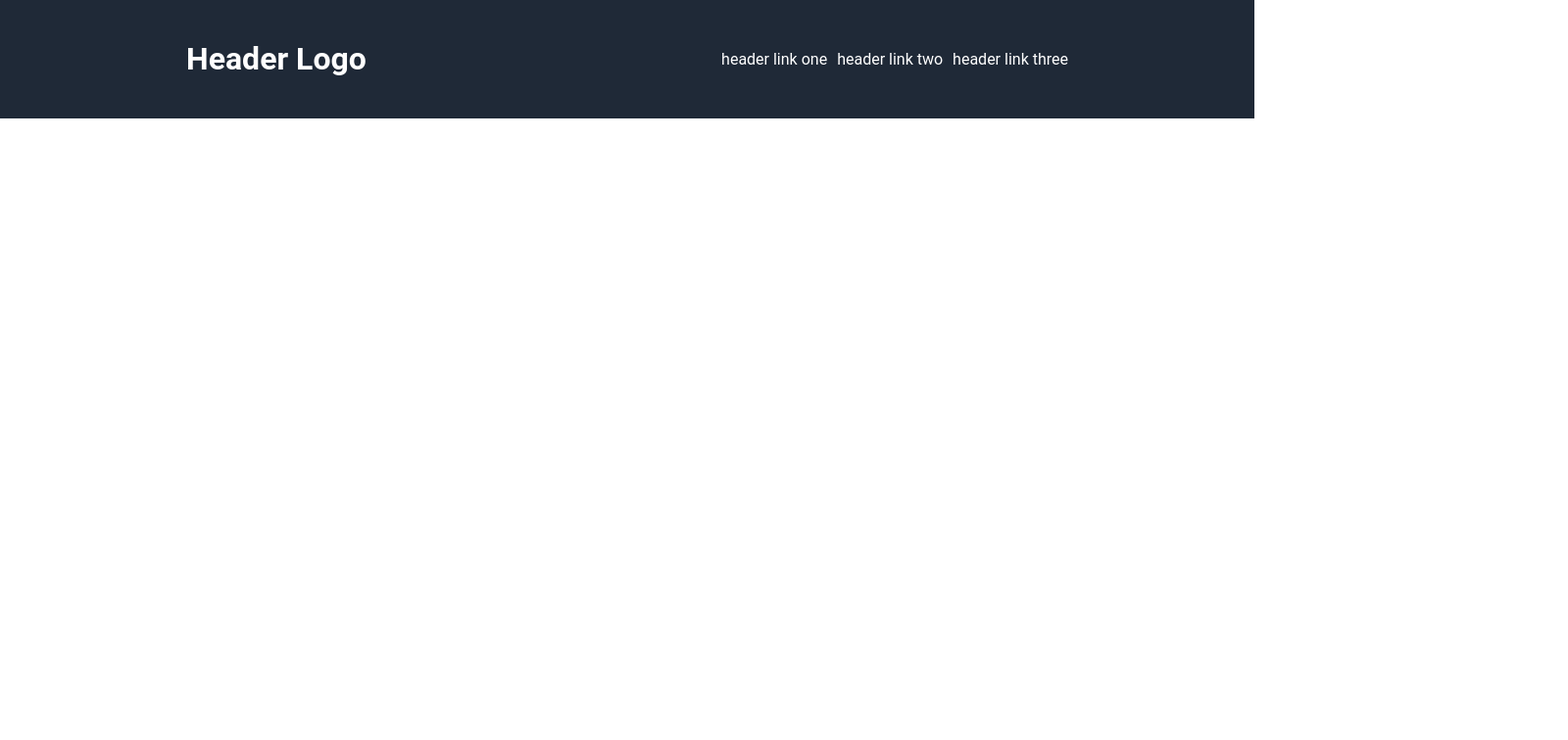
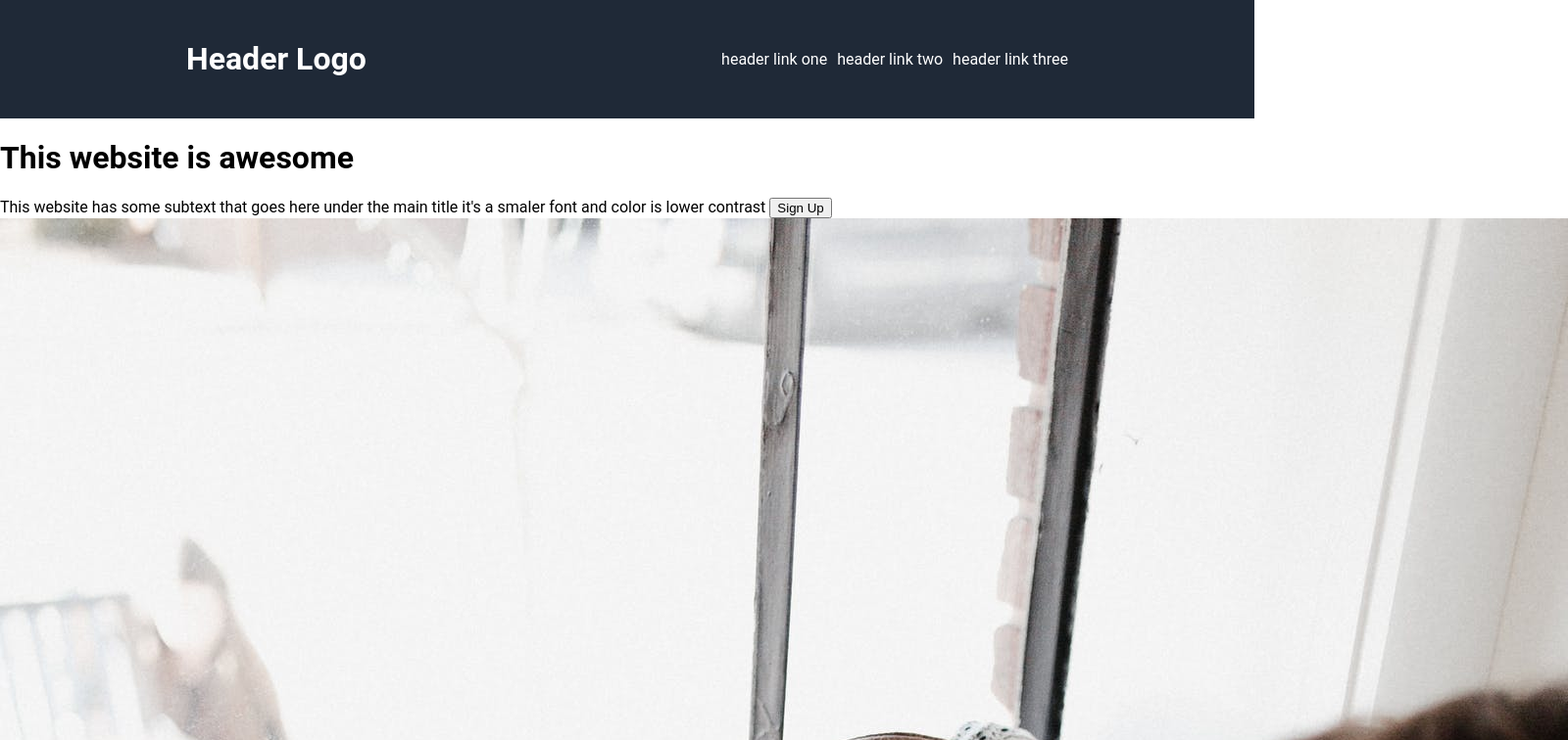
Before and after one commit to snune070/Project-Landing-Page, a plain HTML site: page index.html in a window 1280 px wide. Shown: the top 756 px of the page at 98% size, 1600 px wide, since content can reach past the window. Drawn offline with Linux system fonts and the light colour scheme.

```diff
--- a/index.html
+++ b/index.html
@@ -20,5 +20,10 @@
         </div>
     </div>
 
+    <h1>This website is awesome</h1>
+    <p1>This website has some subtext that goes here under the main title it's a smaler font and color is lower contrast</p1>
+    <button>Sign Up</button>
+    <img src="./images/placeholder.JPEG">
+
 </body>
 </html>
```
